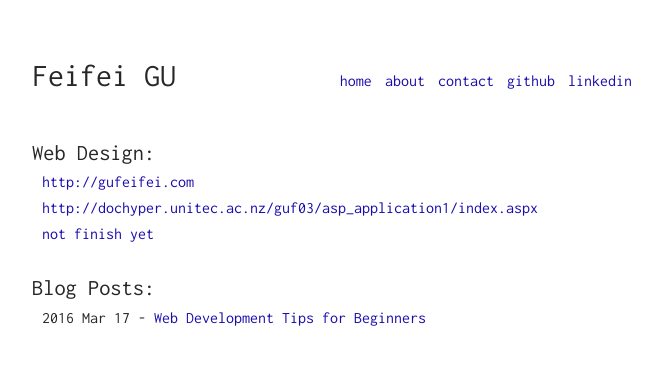
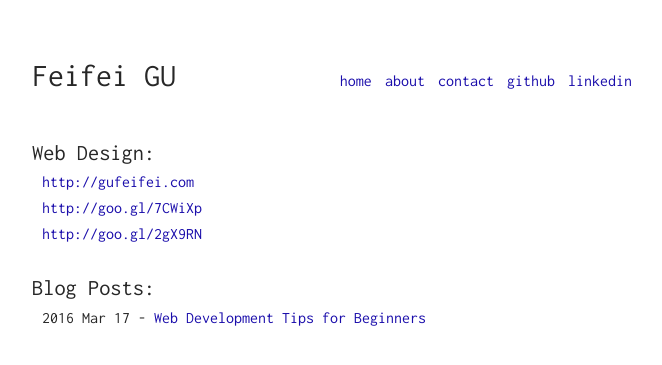
Before and after one commit to mossgreen/blog, a Jekyll site: the page built from index.html, in a window 1280 px wide. Shown: the top 365 px of the page, without its empty margins (308-970 px from the left). Built offline with Jekyll 4.4.1, drawn with Linux system fonts in a browser that asks for light colours.

Commit message:
update my website

```diff
--- a/_data/websites.yml
+++ b/_data/websites.yml
@@ -2,7 +2,7 @@
   url: http://gufeifei.com
 
 - name: assignment
-  url: http://dochyper.unitec.ac.nz/guf03/asp_application1/index.aspx
+  url: http://goo.gl/7CWiXp
 
 - name: GetPeppers
-  url: not finish yet
+  url: http://goo.gl/2gX9RN
```
